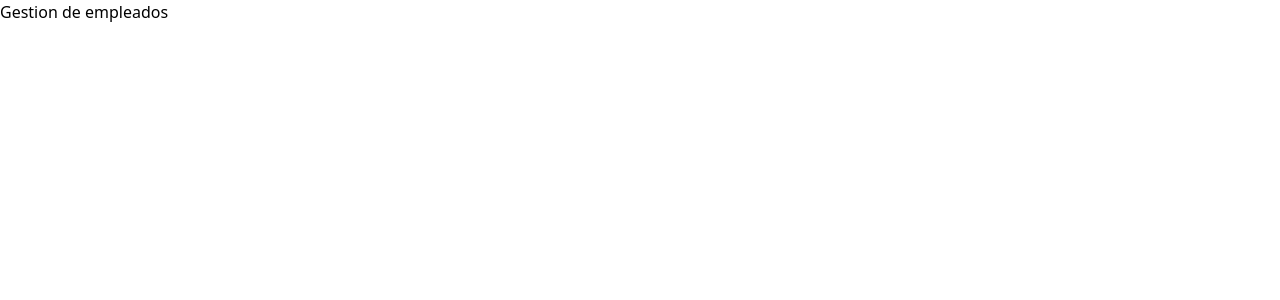
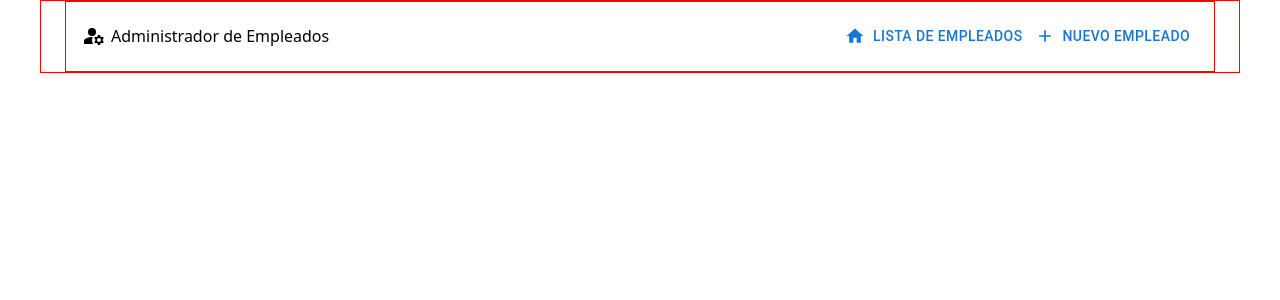
Before and after one commit to c1can/front-pruebaGDA, a React (Vite) app: page / in a window 1280 px wide. Shown: the top 300 px of the page. Built offline with nearby package versions, Linux system fonts and the light colour scheme.

Commit message:
Add routes

```diff
--- a/package.json
+++ b/package.json
@@ -12,6 +12,7 @@
   "dependencies": {
     "@emotion/react": "^11.14.0",
     "@emotion/styled": "^11.14.0",
+    "@mui/icons-material": "^7.1.1",
     "@mui/material": "^7.1.1",
     "react": "18.3.1",
     "react-dom": "18.3.1",
--- a/src/App.jsx
+++ b/src/App.jsx
@@ -1,10 +1,22 @@
+import { BrowserRouter as Router, Routes, Route } from "react-router-dom"
+import { HomeComponent } from "./pages/Home"
+import { Empleados } from "./pages/Empleados"
+import { CrearEmpleado } from "./pages/CrearEmpleado"
+import { NotFound } from "./components/NotFound"
+
+
 function App() {
-
   return (
-    <>
-      <h1>Gestion de empleados</h1>
-    </>
+    <Router>
+      <Routes>
+        <Route path="/" element={<HomeComponent />}/>
+        <Route path="/empleados" element={<Empleados />}/>
+        <Route path="/empleados/nuevo" element={<CrearEmpleado />}/>
+        <Route path="*" element={<NotFound />}/>
+      </Routes>
+    </Router>
   )
 }
 
+
 export default App
--- /dev/null
+++ b/src/components/NotFound.jsx
@@ -0,0 +1,7 @@
+export function NotFound() {
+    return (
+        <main>
+            <h1>404 Pagina no Encontrada</h1>
+        </main>
+    )
+}
--- /dev/null
+++ b/src/pages/CrearEmpleado.jsx
@@ -0,0 +1,8 @@
+export function CrearEmpleado() {
+    return (
+        <>
+            <h1>Ruta crear empleado</h1>
+            <p>Todo formulario </p>
+        </>
+    )
+}
--- /dev/null
+++ b/src/pages/Empleados.jsx
@@ -0,0 +1,5 @@
+export function Empleados() {
+    return(
+        <h1>Lista de empleados</h1>
+    )
+}
--- /dev/null
+++ b/src/pages/Home.jsx
@@ -0,0 +1,29 @@
+import { Container, Box, Button } from "@mui/material"
+import { ManageAccounts, Add, Home } from "@mui/icons-material"
+
+export function HomeComponent() {
+
+  return (
+    <>
+      <Container sx={{border: "1px solid red"}}>
+        <Box sx={
+          {
+            border: "1px solid red",
+            display: 'flex',
+            justifyContent:'space-between',
+            alignItems: 'center',
+            p: 2,
+          }} component={"header"}>
+          <Box sx={{display: "flex", gap: '5px'}}>
+            <ManageAccounts />
+            <h1>Administrador de Empleados</h1>
+          </Box>
+          <Box>
+              <Button startIcon={<Home />}>Lista de Empleados</Button>
+              <Button startIcon={<Add />}>Nuevo Empleado</Button>
+          </Box>
+        </Box>
+      </Container>
+    </>
+  )
+}
```
Also changed, not shown: 1 other file (tests, documents, lock files or other folders).
